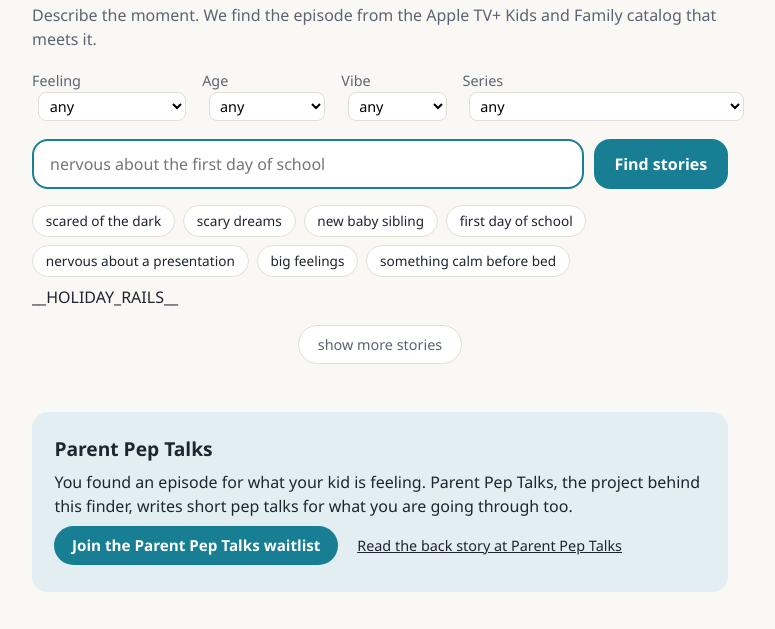
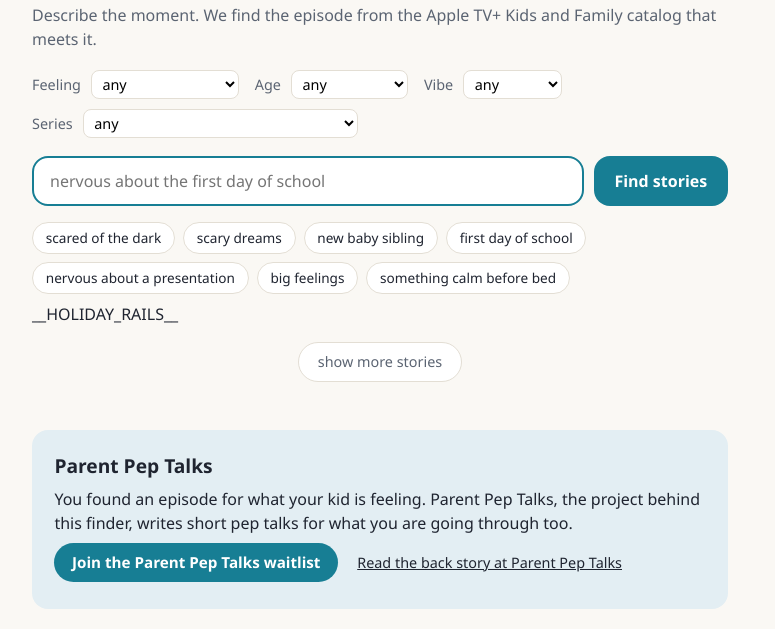
Before and after one commit to allieinherforties-tech/show-finder, a website with bundled scripts: page public/index.html in a window 1280 px wide. Shown: the part 146-775 px from the top of the page, without its empty margins (260-1035 px from the left). Built offline with nearby package versions, Linux system fonts and the light colour scheme.

Commit message:
fix: wrap the filter row so Series fits on narrow screens
Co-authored-by: Allie Esslinger <allie@olivejuice.digital>

```diff
--- a/public/styles.css
+++ b/public/styles.css
@@ -89,7 +89,8 @@ main {
 
 .filters {
   display: flex;
-  gap: 1rem;
+  flex-wrap: wrap;
+  gap: 0.6rem 1rem;
   /* The filters are the first layer now: breathing room below them before the form. */
   margin: 0 0 1.1rem;
   color: var(--muted);
```
